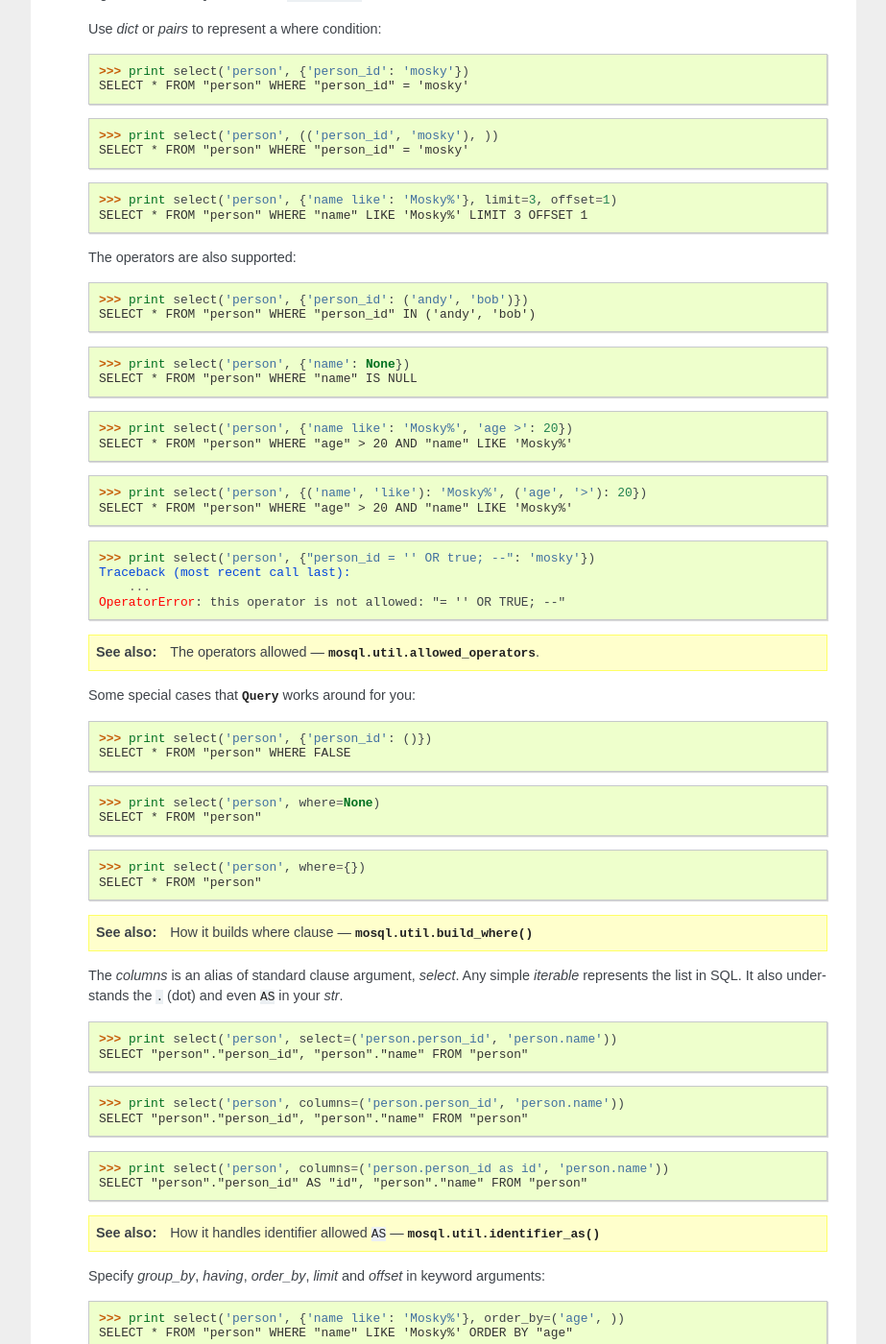
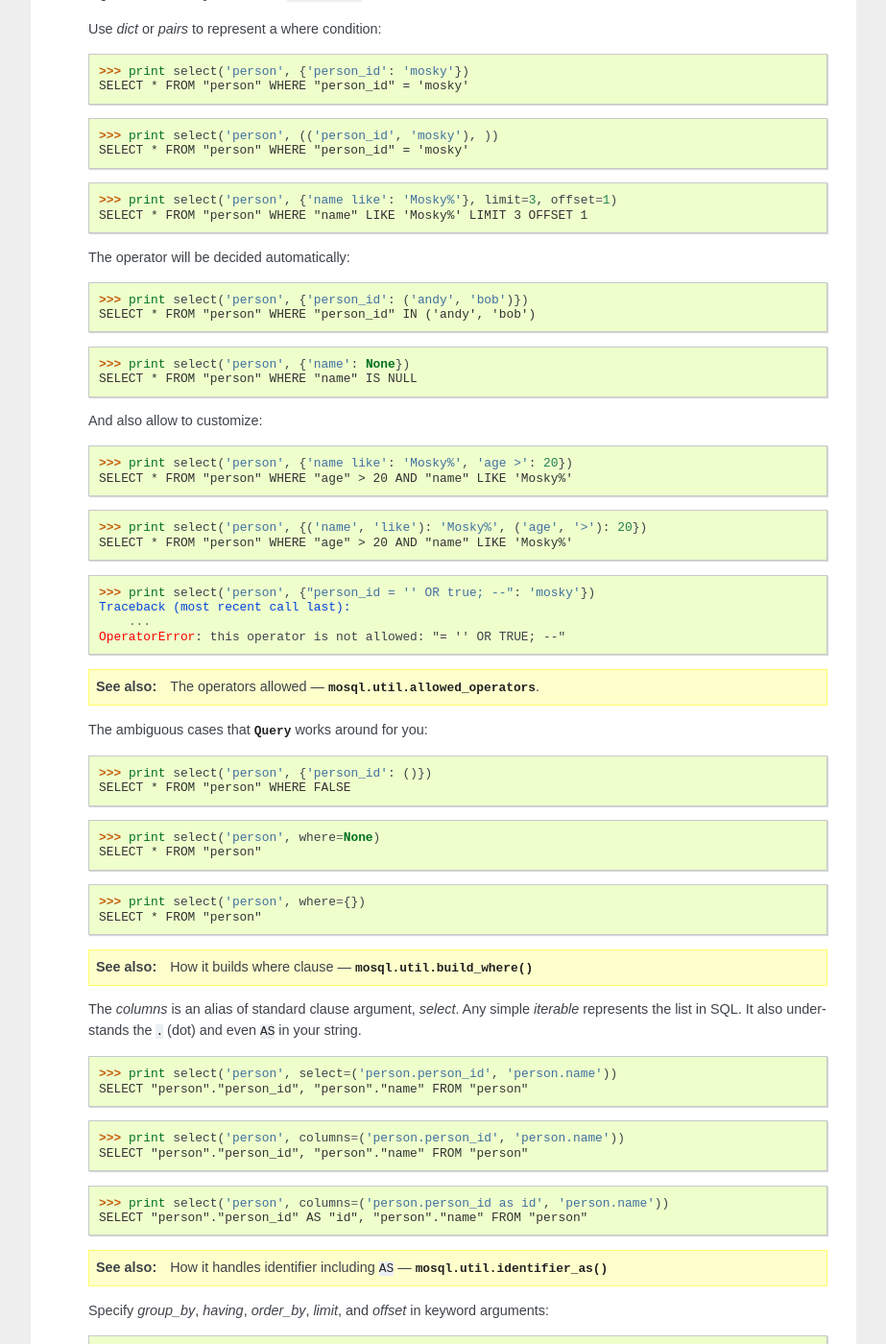
Before and after one commit to moskytw/mosql, a Sphinx documentation site: the page built from docs/query.rst, in a window 1280 px wide and 1400 px high, scrolled down 668 px. Shown: the whole window at 96% size, without its empty margins (198-1121 px from the left). Built offline with Sphinx 7.4.7, drawn with Linux system fonts in a browser that asks for light colours; some of the changed text lies outside the part shown.

Commit message:
the final doc refining

```diff
--- a/README.rst
+++ b/README.rst
@@ -13,13 +13,13 @@ The full version of this documentation is at `mosql.mosky.tw
 MoSQL --- More than SQL
 =======================
 
-It lets you use the common Python's data structures to build SQLs. Here are the
+It lets you use the common Python data structures to build SQLs. Here are the
 main features:
 
-1. Easy-to-learn --- Everything is just plain data structure or SQL keyword.
+1. Easy-to-learn --- Everything is just a plain Python object or SQL keyword.
 2. Flexible --- The query it builds fully depends on the structure you provide.
 3. Secure --- It prevents the SQL injection from both identifier and value.
-4. Fast --- It just translates Python data structure into SQL.
+4. Fast --- It simply translates the Python data structures into SQLs.
 
 It is just more than SQL.
 
--- a/docs/index.rst
+++ b/docs/index.rst
@@ -15,7 +15,7 @@ MoSQL --- More than SQL
 .. image:: https://pypip.in/d/mosql/badge.png
    :target: https://pypi.python.org/pypi/mosql
 
-It lets you use the common Python's data structures to build SQLs.
+It lets you use the common Python data structures to build SQLs.
 
 It is the slide of the talk, "MoSQL: More than SQL, but Less than ORM", at
 `PyCon APAC 2013 <http://apac-2013.pycon.jp/>`_. It introduces MoSQL after v0.6.
@@ -28,10 +28,10 @@ It is the slide of the talk, "MoSQL: More than SQL, but Less than ORM", at
 
 The main features:
 
-1. Easy-to-learn --- Everything is just plain data structure or SQL keyword.
+1. Easy-to-learn --- Everything is just a plain Python object or SQL keyword.
 2. Flexible --- The query it builds fully depends on the structure you provide.
 3. Secure --- It prevents the SQL injection from both identifier and value.
-4. Fast --- It just translates Python data structure into SQL.
+4. Fast --- It simply translates the Python data structures into SQLs.
 
 It is just more than SQL.
 
--- a/docs/query.rst
+++ b/docs/query.rst
@@ -55,13 +55,15 @@ If you want to build you own, there are all basic bricks you need -
     SELECT * FROM "person" WHERE "name" LIKE 'Mosky%' LIMIT 3 OFFSET 1
 
 
-    The operators are also supported:
+    The operator will be decided automatically:
 
     >>> print select('person', {'person_id': ('andy', 'bob')})
     SELECT * FROM "person" WHERE "person_id" IN ('andy', 'bob')
 
     >>> print select('person', {'name': None})
     SELECT * FROM "person" WHERE "name" IS NULL
+
+    And also allow to customize:
 
     >>> print select('person', {'name like': 'Mosky%', 'age >': 20})
     SELECT * FROM "person" WHERE "age" > 20 AND "name" LIKE 'Mosky%'
@@ -77,8 +79,7 @@ If you want to build you own, there are all basic bricks you need -
     .. seealso::
         The operators allowed --- :attr:`mosql.util.allowed_operators`.
 
-
-    Some special cases that :class:`~mosql.util.Query` works around for you:
+    The ambiguous cases that :class:`~mosql.util.Query` works around for you:
 
     >>> print select('person', {'person_id': ()})
     SELECT * FROM "person" WHERE FALSE
@@ -95,7 +96,7 @@ If you want to build you own, there are all basic bricks you need -
 
     The `columns` is an alias of standard clause argument, `select`. Any simple
     `iterable` represents the list in SQL. It also understands the ``.`` (dot)
-    and even ``AS`` in your `str`.
+    and even ``AS`` in your string.
 
     >>> print select('person', select=('person.person_id', 'person.name'))
     SELECT "person"."person_id", "person"."name" FROM "person"
@@ -107,10 +108,10 @@ If you want to build you own, there are all basic bricks you need -
     SELECT "person"."person_id" AS "id", "person"."name" FROM "person"
 
     .. seealso::
-        How it handles identifier allowed ``AS`` --- :func:`mosql.util.identifier_as`
+        How it handles identifier including ``AS`` --- :func:`mosql.util.identifier_as`
 
 
-    Specify `group_by`, `having`, `order_by`, `limit` and `offset` in keyword
+    Specify `group_by`, `having`, `order_by`, `limit`, and `offset` in keyword
     arguments:
 
     >>> print select('person', {'name like': 'Mosky%'}, order_by=('age', ))
@@ -207,7 +208,7 @@ If you want to build you own, there are all basic bricks you need -
     >>> print insert('person', columns=('person_id', 'name'), values=('mosky', 'Mosky Liu'))
     INSERT INTO "person" ("person_id", "name") VALUES ('mosky', 'Mosky Liu')
 
-    Sometimes we don't need `columns`:
+    Sometimes we don't need the `columns`:
 
     >>> print insert('person', values=('mosky', 'Mosky Liu'))
     INSERT INTO "person" VALUES ('mosky', 'Mosky Liu')
```
Also changed, not shown: other parts of docs/query.rst (+2 -2 lines), 1 other file.
